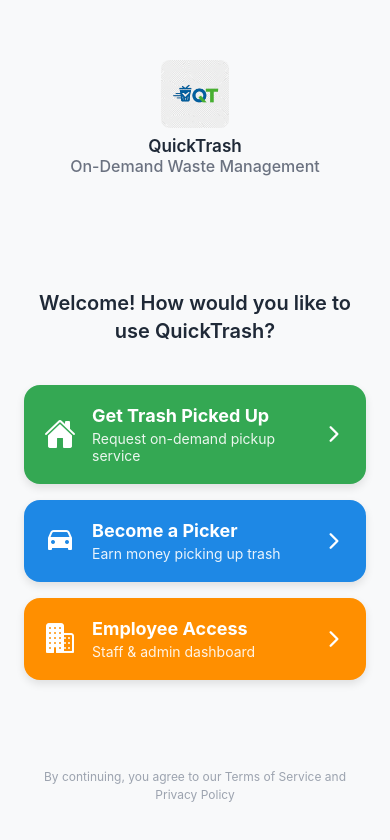
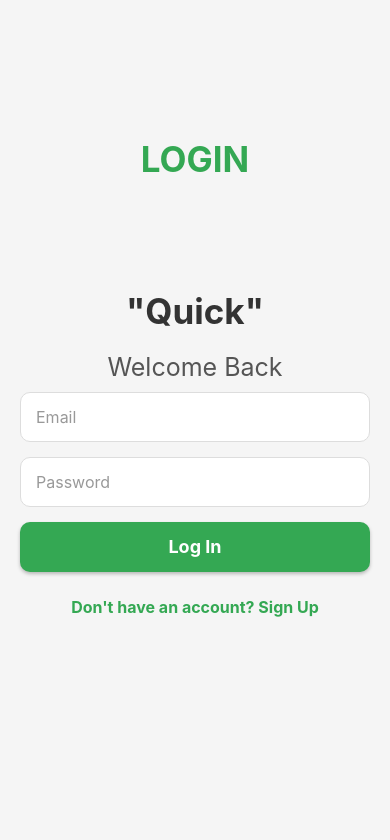
Before and after one commit to Jeremytpk/quicktrash, a React Native app: screen / in a window 390 px wide. Shown: the top 840 px of the page. Built offline with nearby package versions, Linux system fonts and the light colour scheme; no server answers.

Commit message:
Add files via upload

```diff
--- a/App.js
+++ b/App.js
@@ -42,7 +42,7 @@ function App() {
   return (
     <UserProvider>
       <NavigationContainer>
-        <Stack.Navigator initialRouteName="RoleSelection">
+        <Stack.Navigator initialRouteName="Login">
           <Stack.Screen
             name="FirebaseTest"
             component={FirebaseTest}
```
